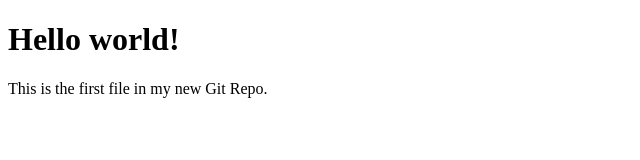
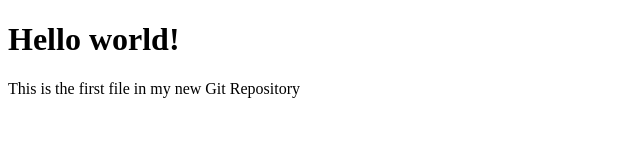
Before and after one commit to tifradi/hello_world, a plain HTML site: page index.html in a window 1280 px wide. Shown: the full height of the page, 0-640 px from the left. Drawn offline with Linux system fonts and the light colour scheme.

Commit message:
Updated index.html with a new line

```diff
--- a/index.html
+++ b/index.html
@@ -6,7 +6,7 @@
 <body>
 
 <h1>Hello world!</h1>
-<p>This is the first file in my new Git Repo.</p>
+<p>This is the first file in my new Git Repository</p>
 
 </body>
 </html>
```
